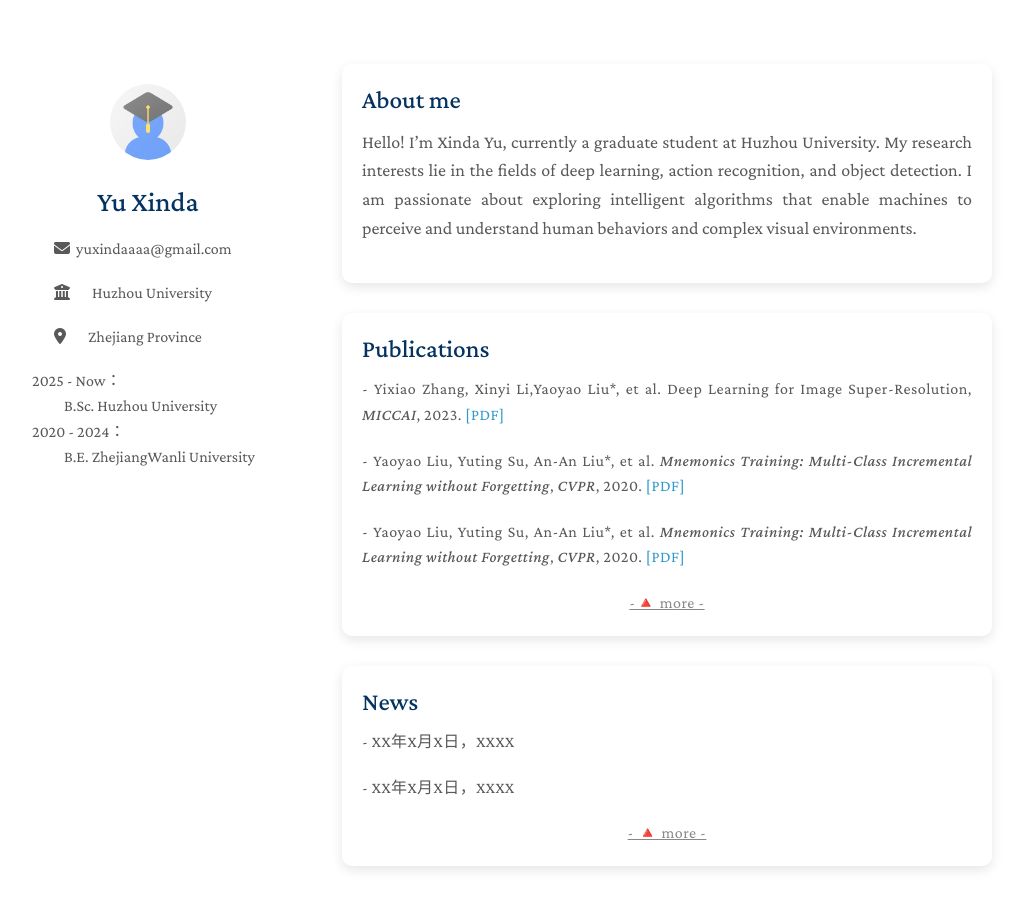
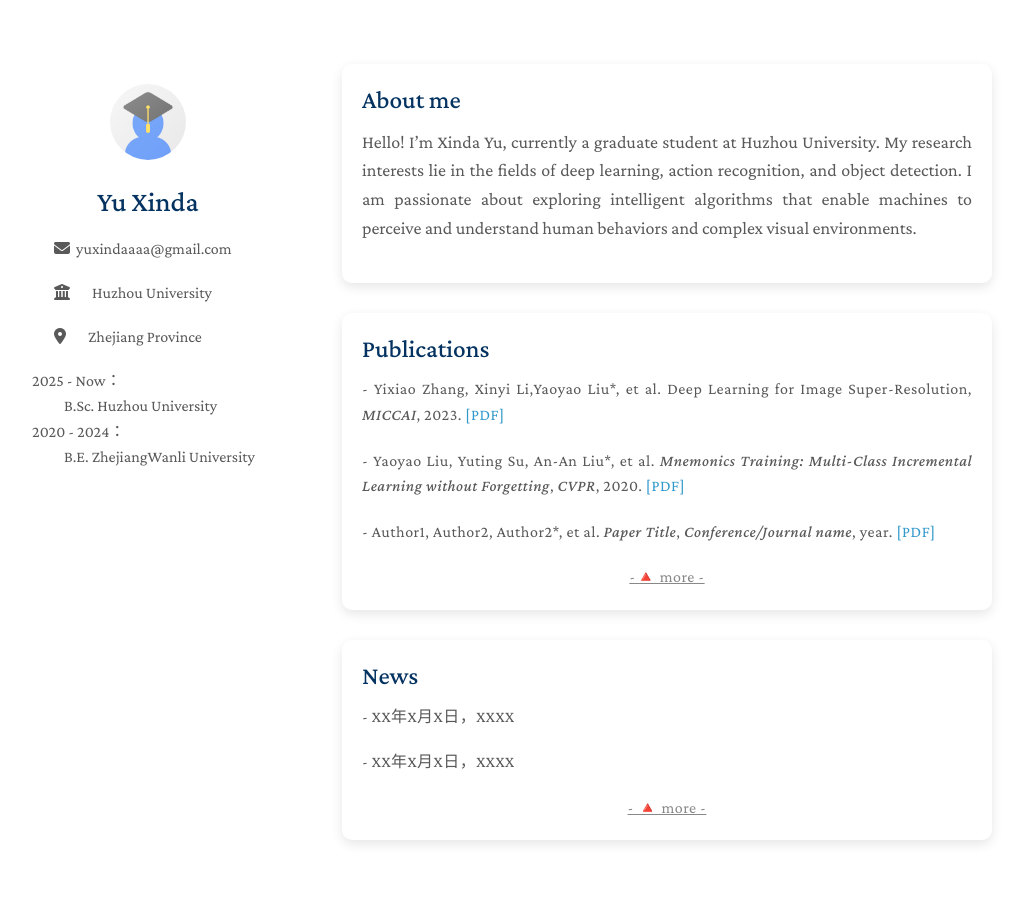
Before and after one commit to Yu-Xinda/Yu.github.io, a Jekyll site: the page built from index.md, in a window 1280 px wide and 970 px high. Shown: the top 909 px of the window, without its empty margins (128-1149 px from the left). Built offline with Jekyll 4.4.1, drawn with Linux system fonts in a browser that asks for light colours; a style sheet for code colours, icons or effects is not loaded.

Commit message:
Update publications.md

```diff
--- a/_includes/publications.md
+++ b/_includes/publications.md
@@ -15,8 +15,8 @@
     <a href="./assets/files/curriculum_vitae.pdf" target="_blank">[PDF]</a>
   </p>
   <p>
-    - Yaoyao Liu, Yuting Su, An-An Liu*, et al.
-    <em>Mnemonics Training: Multi-Class Incremental Learning without Forgetting</em>, <em>CVPR</em>, 2020.
+    - Author1, Author2, Author2*, et al.  <!--一次建议只展示三个author，为第一作者，第二作者，通讯作者-->
+    <em>Paper Title</em>, <em>Conference/Journal name</em>, year.
     <a href="./assets/files/curriculum_vitae.pdf" target="_blank">[PDF]</a>
   </p>
   <p style="font-size: 16px; text-align: center; margin-bottom: 0px;">
```
